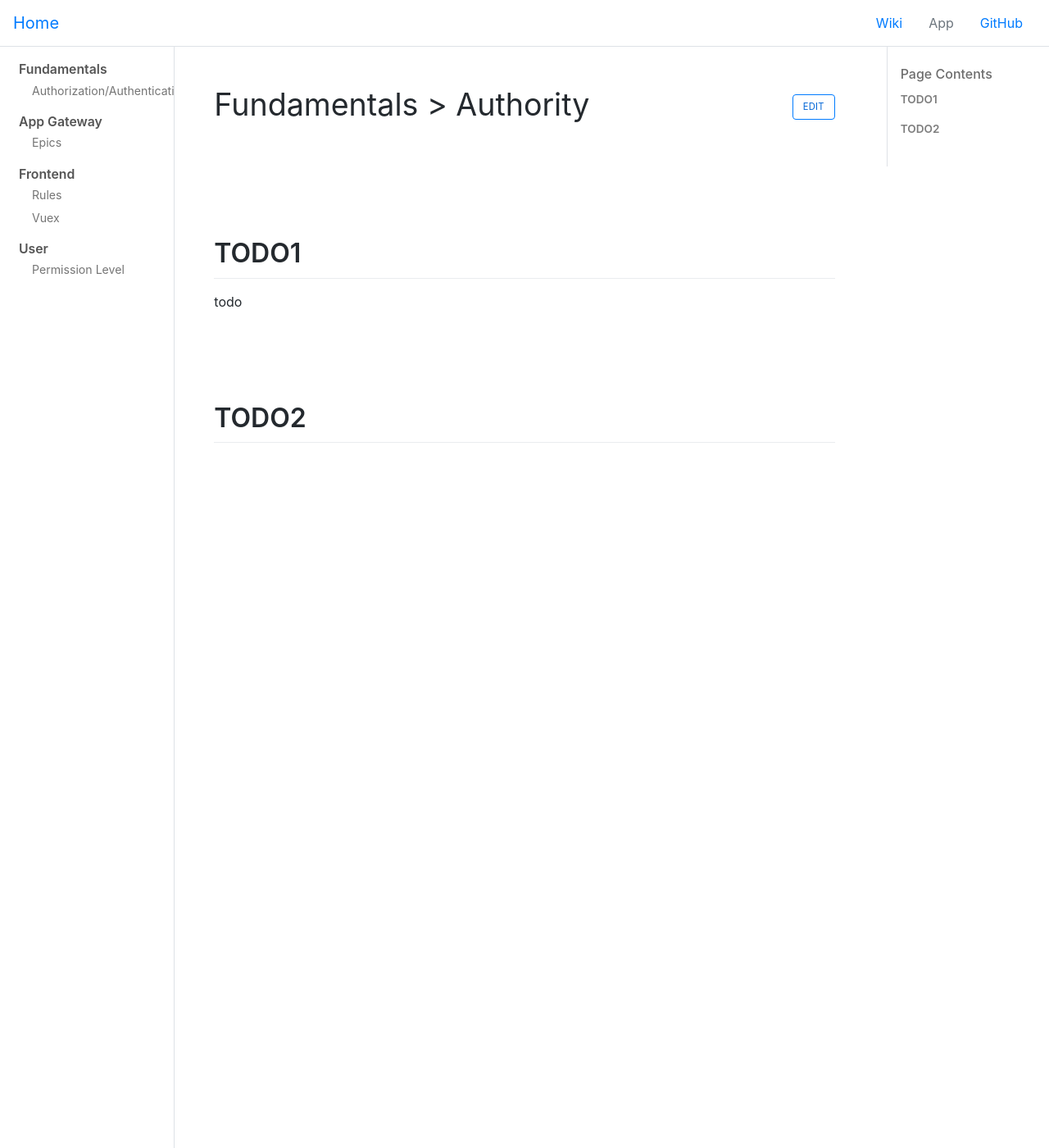
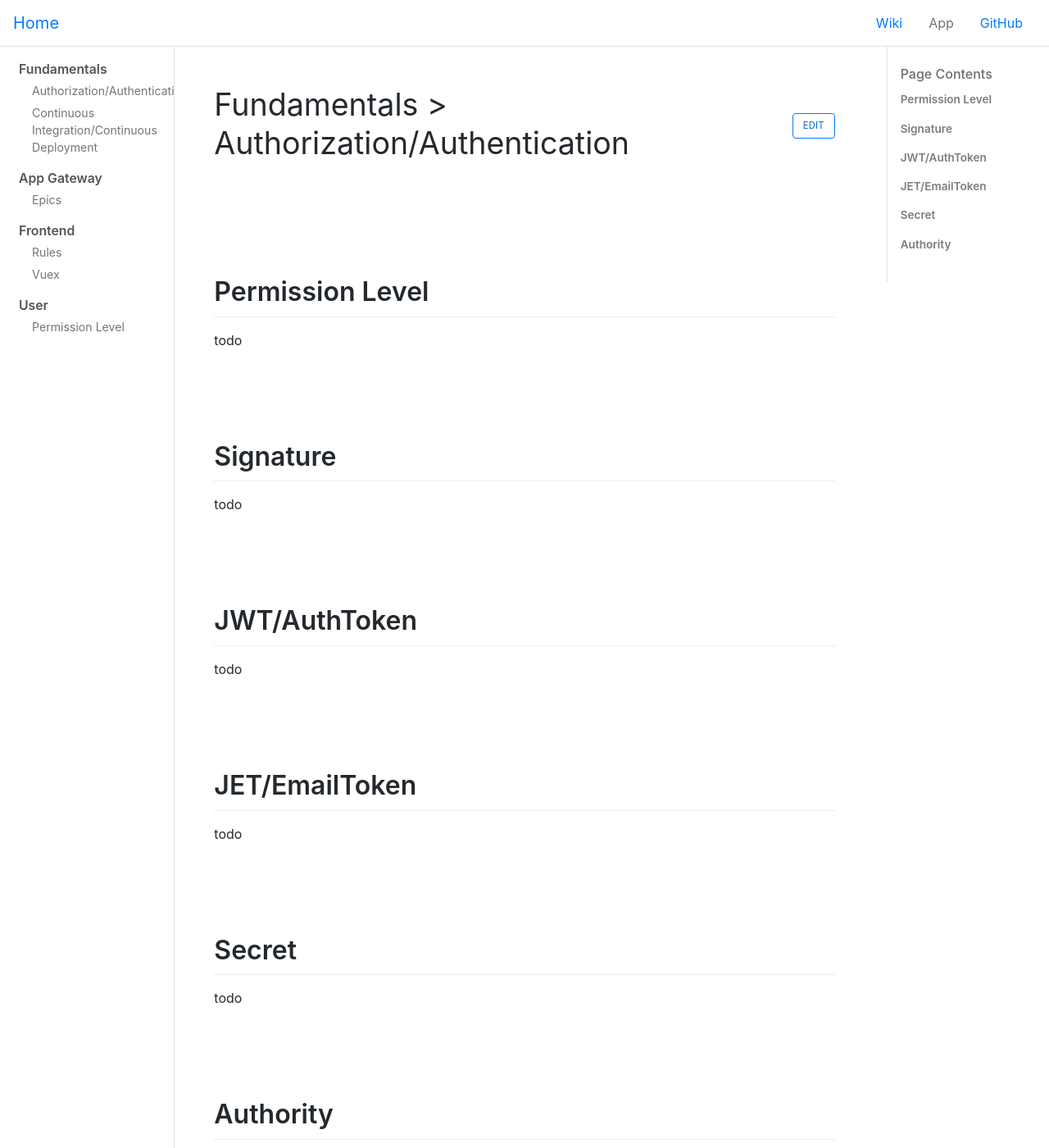
Before and after one commit to hwsc-org/hwsc-org.github.io, a Jekyll site: the page built from wikis/fundamentals/authority.md, in a window 1280 px wide and 1400 px high. Shown: the whole window at 82% size. Built offline with Jekyll 4.4.1, drawn with Linux system fonts in a browser that asks for light colours; comment, search, counter and statistics services are not loaded.

Commit message:
Add fundamentals

```diff
--- a/js/main.js
+++ b/js/main.js
@@ -29,7 +29,8 @@ $(document).ready(function() {
   const FUNDAMENTALS_PATH = '/wikis/fundamentals/';
   const fundamentalsRoutes = new Map(Object.entries({
     // ORDER MATTERS, also replace .md extension to .html
-    'Authorization/Authentication': `${FUNDAMENTALS_PATH}authority.html`
+    'Authorization/Authentication': `${FUNDAMENTALS_PATH}authority.html`,
+    'Continuous Integration/Continuous Deployment': `${FUNDAMENTALS_PATH}ci-cd.html`
   }));
 
   // menu to parse (ORDER MATTERS)
--- a/wikis/fundamentals/authority.md
+++ b/wikis/fundamentals/authority.md
@@ -2,13 +2,25 @@
 layout: wiki
 directory: fundamentals
 filename: authority.md
-title: Fundamentals > Authority
+title: Fundamentals > Authorization/Authentication
 redirect_from:
   - "/wikis/fundamentals/"
   - "/wikis/"
 ---
-
-## TODO1
+## Permission Level
 todo
 
-## TODO2
+## Signature
+todo
+
+## JWT/AuthToken
+todo
+
+## JET/EmailToken
+todo
+
+## Secret
+todo
+
+## Authority
+todo
```
Also changed, not shown: wikis/app-gateway/epics.md (+0 -1 lines), wikis/frontend-svc/rules.md (+0 -1 lines), wikis/fundamentals/ci-cd.md (added, +20 -0 lines).
